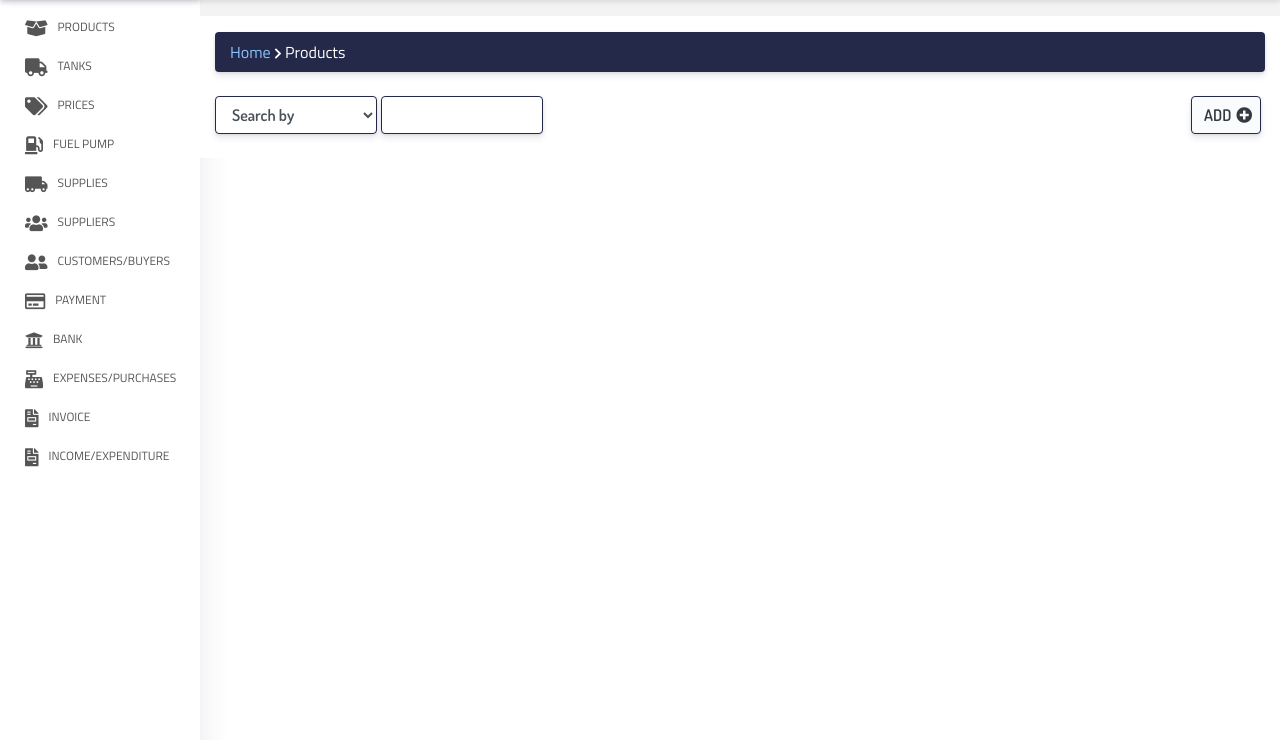
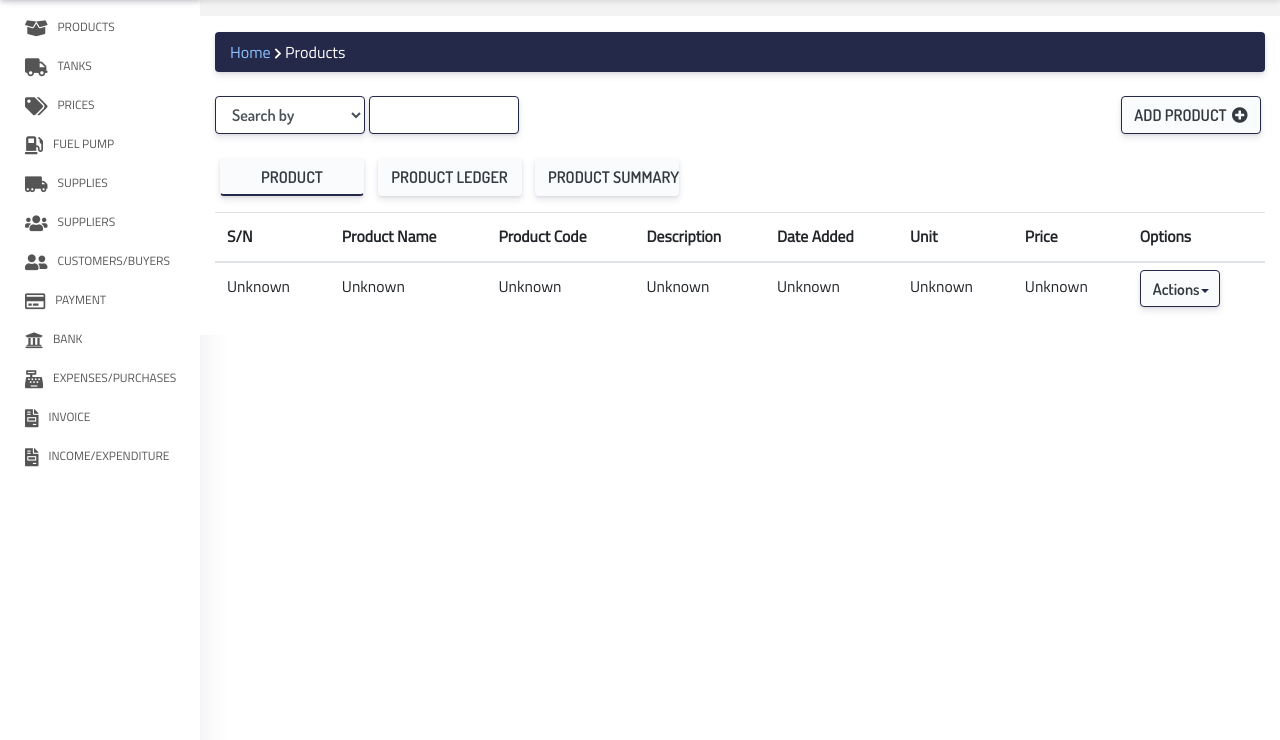
Before and after one commit to EmmanuelJoshua/Inventory-app-php, a PHP site: page /products.php in a window 1280 px wide. Shown: the part 60-800 px from the top of the page. Run offline with PHP 8.4, Linux system fonts and the light colour scheme; some libraries are stand-ins or nearby versions.

Commit message:
Product page.

```diff
--- a/app/assets/css-app-files/style.css
+++ b/app/assets/css-app-files/style.css
@@ -60,7 +60,6 @@
 .top-controls2 button{
 	margin-left: 5px;
 	font-family: Dosis;
-
 	border-radius: .25rem;
 	box-shadow: 0 4px 6px rgba(50, 50, 93, .11), 0 1px 3px rgba(0, 0, 0, .08);
 	width: 70px !important;
@@ -70,6 +69,11 @@
 	color: #343a40 !important;
 	background-color: #fafbfc;
 	transition: all 0.5s ease-in-out;
+}
+
+.top-controls2 button:hover{
+	background-color: #242849;
+	color: #fff !important;
 }
 
 .topcontrolActive{
--- a/app/products.php
+++ b/app/products.php
@@ -28,18 +28,18 @@
             <div class="row">
               <div class="container-fluid">
                 <div class="mt-4 top-controls mb-4">
-                  <button class="btn btn-primary mr-1" data-toggle="modal" data-target="#addUser" style="    float: right;">Add<i class="fas fa-plus-circle"></i></button>
+                  <button class="btn btn-primary mr-1" data-toggle="modal" data-target="#addProduct" style="float: right; width: 140px !important;">Add Product<i class="fas fa-plus-circle"></i></button>
                   <div class="form-inline">
                     <select class="form-control col-md-2 col-3">
                       <option>Search by</option>
                     </select>
                     <input type="text" name="" class="form-control ml-1 col-md-2 col-4" placeholder="">
 
-           <!--          <div class="modal fade" id="addUser" tabindex="-1" role="dialog" aria-labelledby="addUserModal" aria-hidden="true">
+ <div class="modal fade" id="addProduct" tabindex="-1" role="dialog" aria-labelledby="addProductModal" aria-hidden="true">
                       <div class="modal-dialog" role="document">
                         <div class="modal-content">
                           <div class="modal-header">
-                            <h5 class="modal-title" id="addUserModal"><i class="fas fa-user-plus"></i></h5>
+                            <h5 class="modal-title" id="addProductModal"><i class="fas fa-plus-square"></i></h5>
                             <button type="button" class="close" data-dismiss="modal" aria-label="Close">
                             <span aria-hidden="true">&times;</span>
                             </button>
@@ -48,12 +48,27 @@
                             <form class="form-horizontal">
                               <div class="form-group mb-3">
                                 <div class="col-sm-12">
-                                  <input type="text" class="form-control" id="username" placeholder="Enter Username" style="width: 100%;">
+                                  <input type="text" class="form-control" placeholder="Enter Product Name" style="width: 100%;">
                                 </div>
                               </div>
                               <div class="form-group mb-3">
                                 <div class="col-sm-12">
-                                  <input type="password" class="form-control" id="pwd" placeholder="Enter password" style="width: 100%;">
+                                  <input type="text" class="form-control"placeholder="Enter Product Code" style="width: 100%;">
+                                </div>
+                              </div>
+                              <div class="form-group mb-3">
+                                <div class="col-sm-12">
+                                  <input type="text" class="form-control"placeholder="Enter Unit" style="width: 100%;">
+                                </div>
+                              </div>
+                              <div class="form-group mb-3">
+                                <div class="col-sm-12">
+                                  <input type="text" class="form-control"placeholder="Enter Description" style="width: 100%;">
+                                </div>
+                              </div>
+                              <div class="form-group mb-3">
+                                <div class="col-sm-12">
+                                  <input type="text" class="form-control"placeholder="Enter Price" style="width: 100%;">
                                 </div>
                               </div>
                             </form>
@@ -65,6 +80,7 @@
                         </div>
                       </div>
                     </div>
+                    <!--
                     <div class="modal fade" id="updateUser" tabindex="-1" role="dialog" aria-labelledby="updateUserModal" aria-hidden="true">
                       <div class="modal-dialog" role="document">
                         <div class="modal-content">
@@ -95,17 +111,18 @@
                         </div>
                       </div>
                     </div>
-                    <div class="modal fade" id="deleteUser" tabindex="-1" role="dialog" aria-labelledby="deleteUserModal" aria-hidden="true">
+                  -->
+                    <div class="modal fade" id="deleteProduct" tabindex="-1" role="dialog" aria-labelledby="deleteProductModal" aria-hidden="true">
                       <div class="modal-dialog" role="document">
                         <div class="modal-content">
                           <div class="modal-header">
-                            <h5 class="modal-title" id="deleteUserModal"><i class="fas fa-user-times"></i></h5>
+                            <h5 class="modal-title" id="deleteProductModal"><i class="fas fa-trash-alt"></i></h5>
                             <button type="button" class="close" data-dismiss="modal" aria-label="Close">
                             <span aria-hidden="true">&times;</span>
                             </button>
                           </div>
                           <div class="modal-body">
-                            <h4>Do you want to delete this user?</h4>
+                            <h4>Do you want to delete this product?</h4>
                           </div>
                           <div class="modal-footer">
                             <button type="button" class="btn btn-primary" data-dismiss="modal" style="width: 90px !important;">Cancel<i class="fas fa-times-circle"></i></button>
@@ -113,9 +130,59 @@
                           </div>
                         </div>
                       </div>
-                    </div> -->
+                    </div>
                   </div>
                 </div>
+                  </div>
+                </div>
+                <div class="row">
+                  <div class="container-fluid">
+                    <div class="top-controls2 mb-3">
+                      <button class="btn topcontrolActive mr-1" style="width: 144px !important;">Product</button>
+                      <button class="btn mr-1" style="width: 144px !important;">Product Ledger</button>
+                      <button class="btn mr-1" style="width: 144px !important;">Product Summary</button>
+                    </div>
+              </div>
+            </div>
+            <div class="row">
+              <div class="container-fluid">
+                <div id="tank">
+                <table class="table bg-white">
+                  <thead>
+                    <tr>
+                      <th scope="col">S/N</th>
+                      <th scope="col">Product Name</th>
+                      <th scope="col">Product Code</th>
+                      <th scope="col">Description</th>
+                      <th scope="col">Date Added</th>
+                      <th scope="col">Unit</th>
+                      <th scope="col">Price</th>
+                      <th scope="col">Options</th>
+                    </tr>
+                  </thead>
+                  <tbody>
+                    <tr>
+                      <td>Unknown</td>
+                      <td>Unknown</td>
+                      <td>Unknown</td>
+                      <td>Unknown</td>
+                      <td>Unknown</td>
+                      <td>Unknown</td>
+                      <td>Unknown</td>
+                      <td><div class="nav-item dropdown show">
+                        <button class="btn dropdown-toggle" href="#" role="button" id="dropdownMenuLink" data-toggle="dropdown" aria-haspopup="true" aria-expanded="false">
+                        Actions
+                        </button>
+                        <div class="dropdown-menu" aria-labelledby="dropdownMenuLink">
+                          <button class="dropdown-item" href="#" style="font-family: 'Titillium Web'" data-toggle="modal" data-target="#updateTank">Edit<i class="fas fa-edit ml-4"></i></button>
+                          <button class="dropdown-item" style="font-family: 'Titillium Web'" data-toggle="modal" data-target="#deleteProduct">Delete<i class="fas fa-trash-alt ml-4"></i></button>
+                        </div>
+                      </div>
+                    </td>
+                    </tr>
+                </tbody>
+              </table>
+            </div>
               </div>
             </div>
           </div>
```
Also changed, not shown: app/tanks.php (+5 -5 lines).
